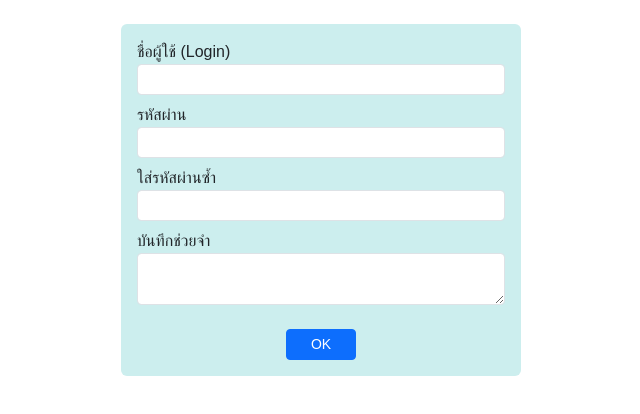
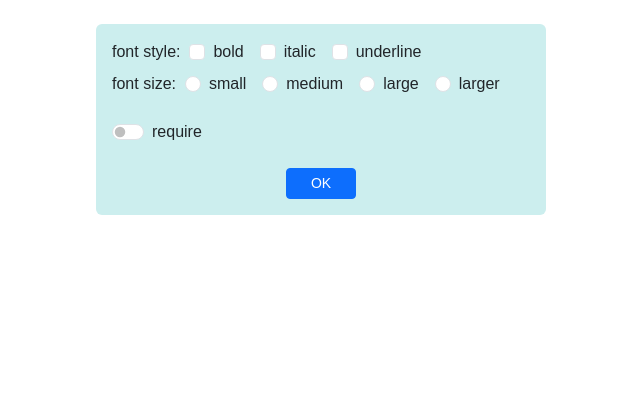
Before and after one commit to JamePut/app1, a React (Create React App) app: page / in a window 1280 px wide. Shown: the top 414 px of the page, without its empty margins (319-959 px from the left). Built offline with nearby package versions, Linux system fonts and the light colour scheme.

Commit message:
create form-check

```diff
--- a/src/App.js
+++ b/src/App.js
@@ -22,10 +22,11 @@
 import Router3 from './router3';*/
 import FormBootstrap from './form-bootstrap';
 import FormText from './form-text';
+import FormCheck from './form-check';
 
 export function App() {
   return(
-    <FormText/>
+    <FormCheck/>
   )
 }
 
--- /dev/null
+++ b/src/form-check.js
@@ -0,0 +1,87 @@
+import React from 'react'
+
+export default function FormCheck() {
+    const switchReq = React.useRef() //ค่าอ้างอิงส าหรับ switch
+    const styles = ['bold', 'italic', 'underline']
+    const sizes = ['small', 'medium', 'large', 'larger']
+    let checkedStyles = [] //เก็บค่าของ checkbok ที่ถูกเลือก
+    let checkedSize = '' //เก็บค่าของ radio ที่ถูกเลือก
+
+    const onChangeCheck = (event) => { //สำหรับจัดการอีเวนต์ของ checkbox
+        let checked = event.target.checked //checkbox นั้นถูกเลือกหรือไม่
+        let value = event.target.value //ค่าของ checkbox นั้น
+        let idx = checkedStyles.indexOf(value)
+
+        if (checked && idx === -1) { //ถ้ายังไม่มีค่านั้นอยู่ก่อน ให้เพิ่มลงในอาร์เรย์
+            checkedStyles.push(value) //ที่ใช้เก็บรายการที่ถูกเลือก
+        } else {
+            checkedStyles.splice(idx, 1) //ถ้าไม่เลือกให้ลบออกจากอาร์เรย์
+        }
+    }
+        //สำหรับจัดการอีเวนต์ของ radio ถ้าเกิดกับรายการใด รายการนั้นจะมีสถานะเป็น on
+        //จึงเอาค่าไปเก็บแทนค่าเดิมได้เลย เพราะ radio เลือกได้เพียงรายการเดียว
+    const onChangeRadio = (event) => {
+        checkedSize = event.target.value
+    }
+    //เมื่อคลิกปุ่ม OK ถ้า switch เป็น on ให้ตรวจสอบว่า
+ //เลือกรายการครบทุกกลุ่มหรือไม่
+    const onClickButton = () => {
+        if (switchReq.current.checked) {
+            if (checkedStyles.length === 0) {
+                alert('Please select style')
+                return
+            } else if (checkedSize === '') {
+                alert('Please select size')
+                return
+            }
+        }
+    //แสดงผลรายการที่ถูกเลือกในขณะนั้น
+    let msg = 'selected style(s): ' + checkedStyles.join(', ')
+    msg += '\nselected size: ' + checkedSize
+    alert(msg)
+}
+
+return (
+    <div className="mt-4 mx-auto p-3 rounded"
+        style={{ width:'450px', background:'#cee'}}>
+        <form>
+            <span>font style:</span>&nbsp;&nbsp;
+            {
+                styles.map((st, i) => {
+                    return (
+                    <div className="form-check form-check-inline mb-2">
+                        <input type="checkbox" id={'check'+i} value={st}
+                            className="form-check-input" onChange={onChangeCheck}/>
+                        <label htmlFor={'check'+i} className="form-check-label">{st}</label>
+                    </div>
+                    )
+                })
+            }
+            <br/>
+            <span>font size:</span>&nbsp;&nbsp;
+            {
+                sizes.map((sz, i) => {
+                    return (
+                    <div className="form-check form-check-inline mb-2">
+                        <input type="radio" id={'radio'+i} name="fontSize" value={sz}
+                            className="form-check-input" onChange={onChangeRadio}/>
+                        <label htmlFor={'radio'+i} className="form-check-label">{sz}</label>
+                    </div>
+                    )
+                })
+            }
+            <div className="form-check form-switch mt-3">
+                <input type="checkbox" id="sw" value="require"
+                    className="form-check-input" ref={switchReq}/>
+                <label htmlFor="sw" className="form-check-label">require</label>
+            </div>
+
+            <div className="text-center mt-4">
+                <button type="button" className="btn btn-sm px-4 btn-primary"
+                    onClick={onClickButton}>OK
+                </button>
+            </div>
+        </form>
+    </div>
+    )
+}
```
